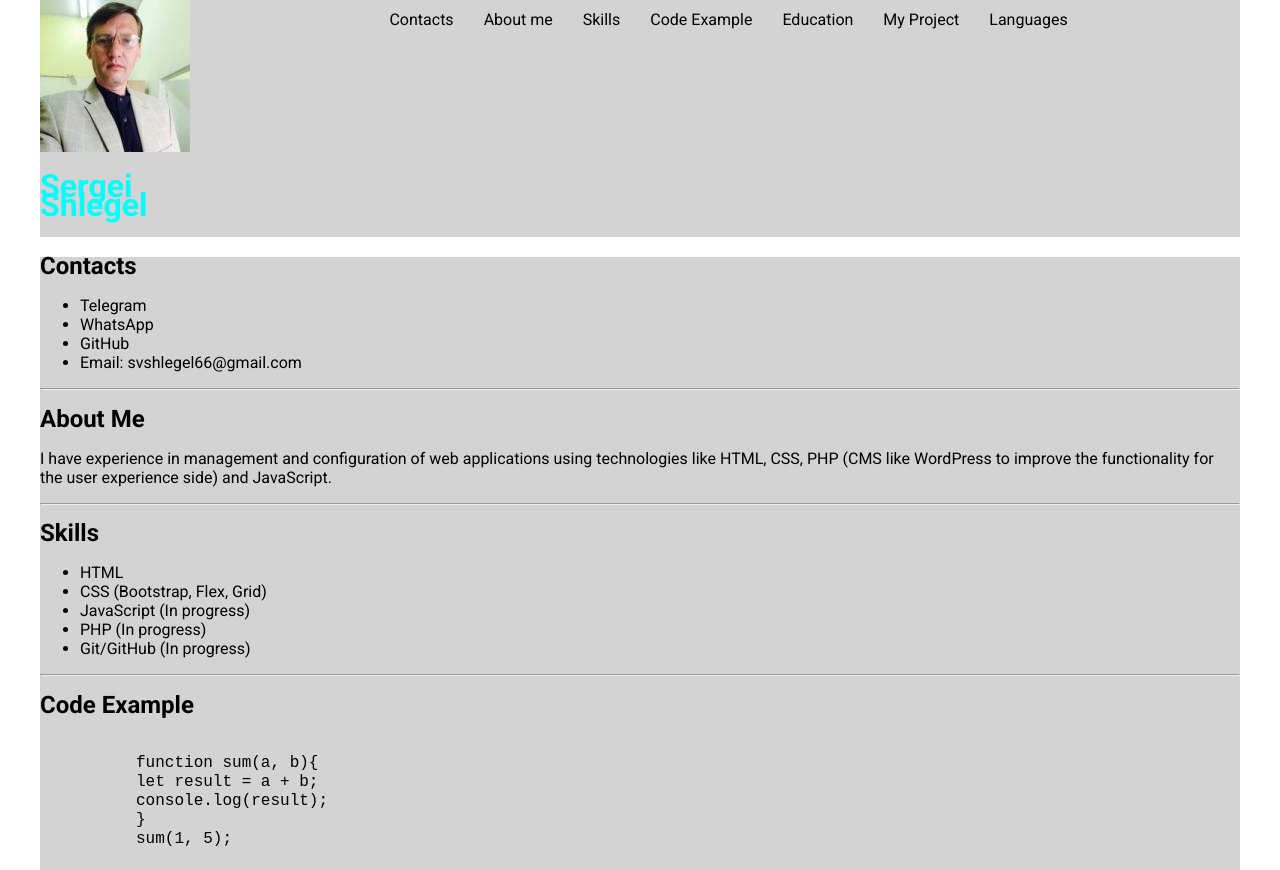
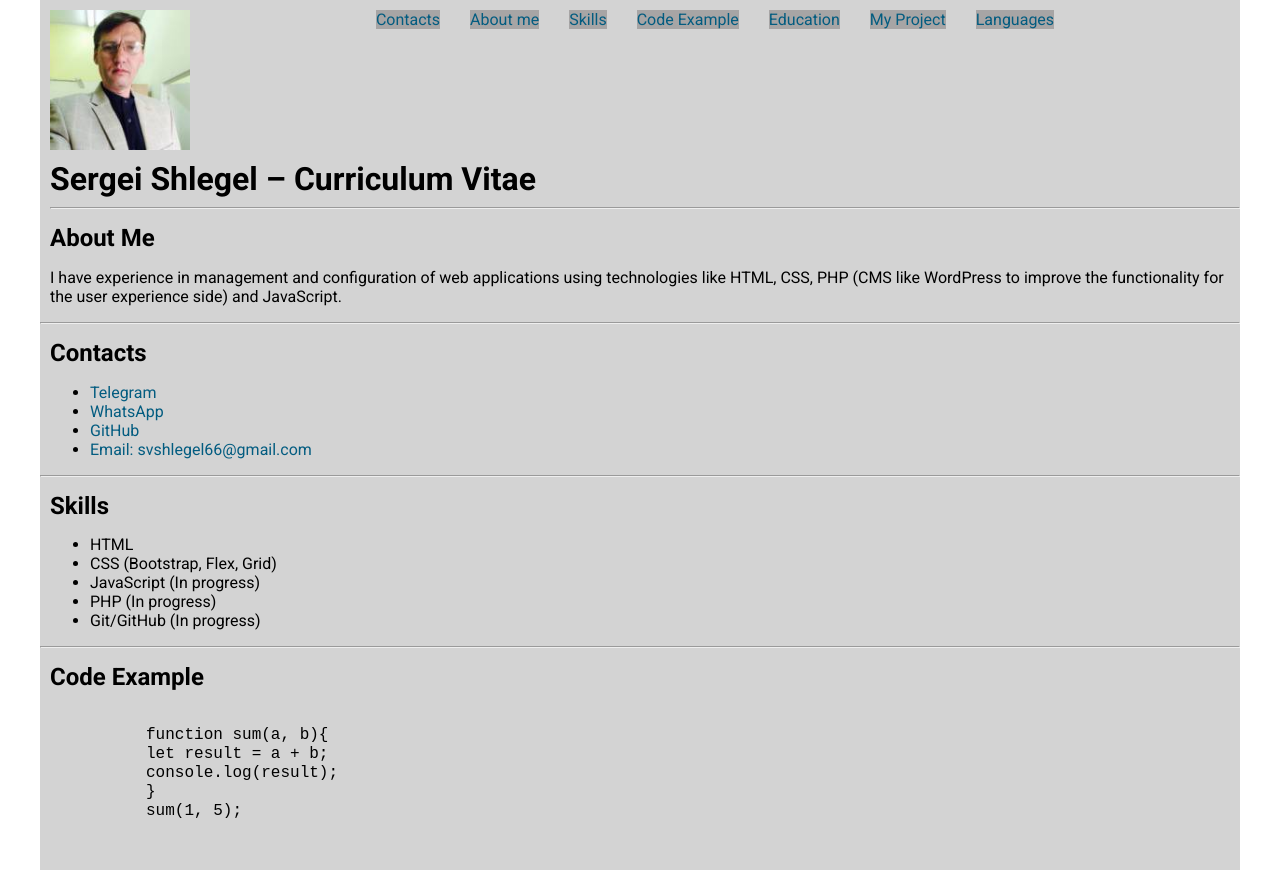
Before and after one commit to svhanz/rsschool-cv, a plain HTML site: page index.html in a window 1280 px wide. Shown: the top 870 px of the page. Drawn offline with Linux system fonts and the light colour scheme.

Commit message:
docs: add style

```diff
--- a/index.html
+++ b/index.html
@@ -20,9 +20,6 @@
     <div class="logo__top">
       <img class="logo" src="images/foto.jpg" alt="logo">
       <p class="logo__title">
-        <h1>Sergei
-          Shlegel
-        </h1>
       </p>
     </div>
     <nav class="nav__menu">
@@ -41,6 +38,17 @@
   <!--==Start Main Section==-->
   <main class="main">
     <div class="main__container">
+      <section id="aboutMe">
+        <h1>Sergei Shlegel – Curriculum Vitae</h1>
+        <hr>
+        <p class="paragraph__about">
+          <h2>About Me</h2>
+          I have experience in management and configuration of web applications using technologies like HTML, CSS,
+          PHP
+          (CMS like WordPress to improve the functionality for the user experience side) and JavaScript.
+        </p>
+      </section>
+      <hr>
       <section id="contacts">
         <h2>Contacts</h2>
         <ul class="contacts">
@@ -57,14 +65,6 @@
             <a href="mailto:svshlegel66@gmail.com">Email: svshlegel66@gmail.com</a>
           </li>
         </ul>
-      </section>
-      <hr>
-      <section id="aboutMe">
-        <h2>About Me</h2>
-        <p>
-          I have experience in management and configuration of web applications using technologies like HTML, CSS, PHP
-          (CMS like WordPress to improve the functionality for the user experience side) and JavaScript.
-        </p>
       </section>
       <hr>
       <section id="skills">
--- a/styles/style.css
+++ b/styles/style.css
@@ -15,7 +15,6 @@ body {
   margin: 0 auto;
   max-width: 1200px;
   display: flex;
-  /*align-items: center;*/
   justify-content: space-between;
   background-color: #d3d3d3;
 }
@@ -41,11 +40,39 @@ body {
 
 }
 
+.nav__menu a {
+  background-color: #a7a5a5;
+}
+
 a {
   text-decoration: none;
-  color: #000000;
+  color: #035c80;
+}
+
+a:hover {
+  background: #7c7264;
+  color: #ffe;
 }
 
 h1 {
-  color: #00ffff;
+  margin: 0 auto;
+  color: #000000;
+  padding-bottom: 10px;
 }
+
+.logo {
+  padding-top: 10px;
+  padding-left: 10px;
+  width: 150px;
+  height: 150px;
+}
+
+#contacts,
+#skills,
+#codeExample,
+#myProject,
+#languages,
+#aboutMe,
+#education {
+  padding-left: 10px;
+}
```
